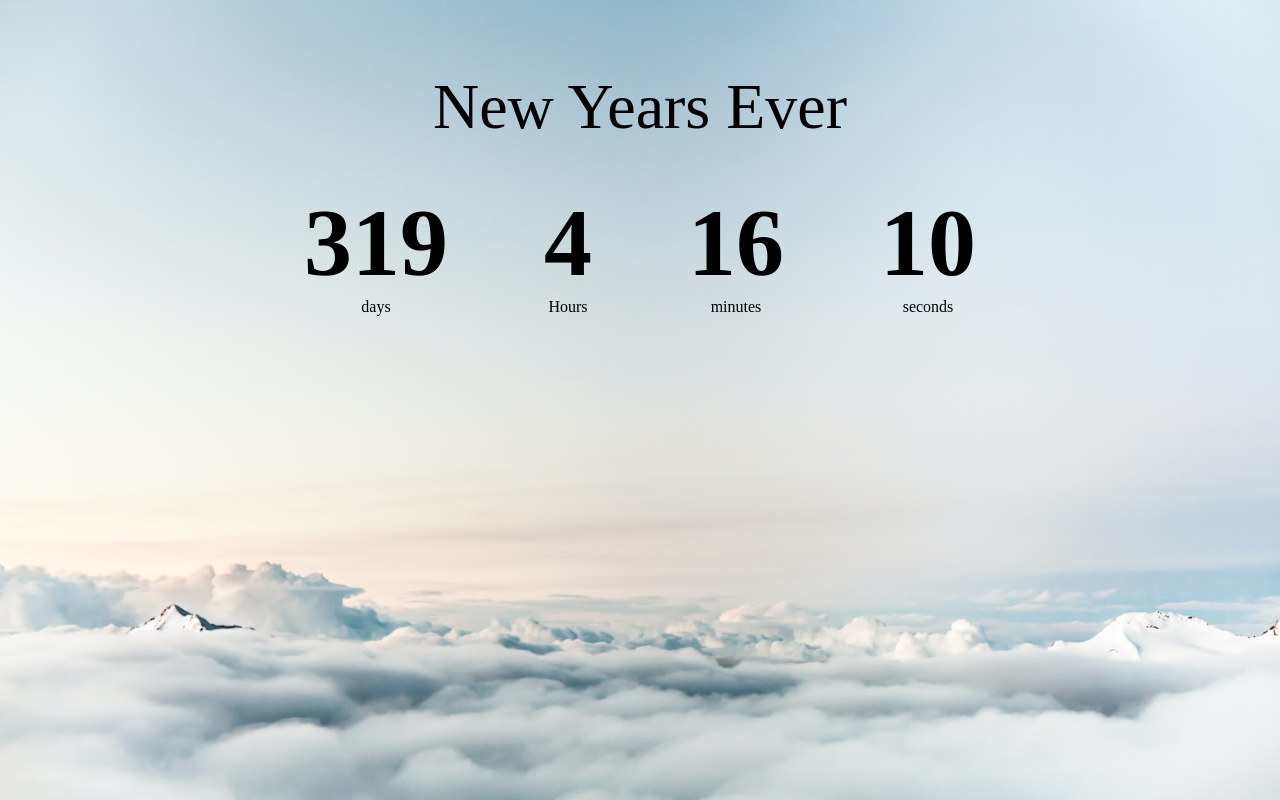
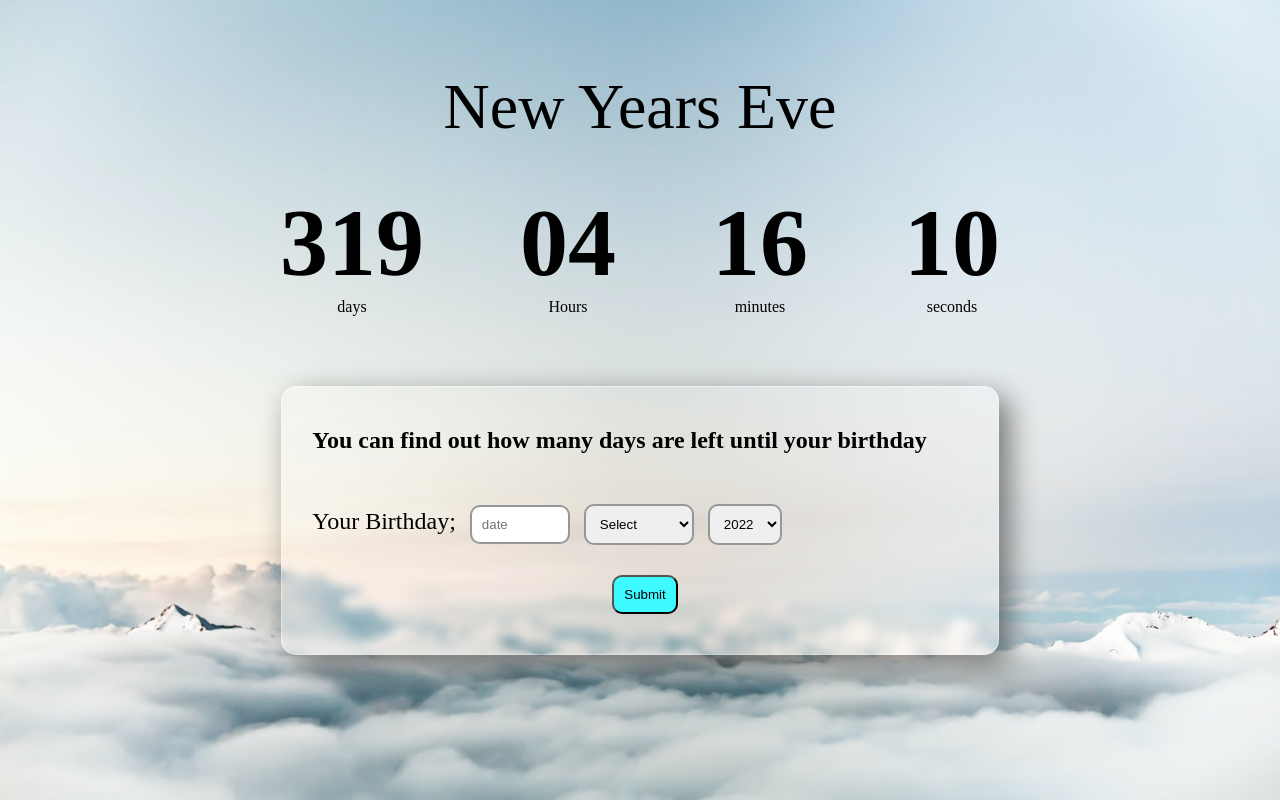
Before and after one commit to Hussein-omar-osman/CountDown-Timer, a plain HTML site: page index.html in a window 1280 px wide. Drawn offline with Linux system fonts and the light colour scheme.

Commit message:
adding birthday calc

```diff
--- a/app.js
+++ b/app.js
@@ -1,4 +1,4 @@
-const newYear = '1 Jan 2023';
+let newYear = '1 January 2023';
 const daysEl = document.getElementById('days');
 const hoursEl = document.getElementById('hours');
 const minutesEl = document.getElementById('minutes');
@@ -17,11 +17,29 @@ function countDown() {
   // console.log(totalSeconds, days, hours, minutes, seconds);
 
   daysEl.innerHTML = days;
-  hoursEl.innerHTML = hours;
-  minutesEl.innerHTML = minutes;
-  secondsEl.innerHTML = seconds;
+  hoursEl.innerHTML = formatTime(hours);
+  minutesEl.innerHTML = formatTime(minutes);
+  secondsEl.innerHTML = formatTime(seconds);
 }
 
 countDown();
 
+function formatTime(time) {
+  if (time < 10) {
+    return (time = `0${time}`);
+  } else {
+    return (time = time);
+  }
+}
+
 setInterval(countDown, 1000);
+
+const dateBorn = document.getElementById('dateBorn');
+const monthBorn = document.getElementById('monthBorn');
+const yearBorn = document.getElementById('yearBorn');
+const h1 = document.getElementById('h1');
+const btn = document.getElementById('submit');
+btn.addEventListener('click', function () {
+  newYear = `${dateBorn.value} ${monthBorn.value} 2022`;
+  h1.innerText = 'Days Remaining';
+});
--- a/index.html
+++ b/index.html
@@ -8,7 +8,7 @@
     <title>Countdown Timer</title>
   </head>
   <body>
-    <h1>New Years Ever</h1>
+    <h1 id="h1">New Years Eve</h1>
 
     <div class="countdown-container">
       <div class="countdown-el days-c">
@@ -28,9 +28,33 @@
         <span>seconds</span>
       </div>
     </div>
-    <div>
-      <label for=""></label>
+    <div class="input">
+      <h2>You can find out how many days are left until your birthday</h2>
+      <label for="">Your Birthday;</label>
+      <input type="number" id="dateBorn" placeholder="date" min="1" max="31" />
+      <select name="" id="monthBorn">
+        <option value="">Select</option>
+        <option value="January">January</option>
+        <option value="February">February</option>
+        <option value="March">March</option>
+        <option value="April">April</option>
+        <option value="May">May</option>
+        <option value="June">June</option>
+        <option value="July">July</option>
+        <option value="August">August</option>
+        <option value="September">September</option>
+        <option value="October">October</option>
+        <option value="November">November</option>
+        <option value="December">December</option>
+      </select>
+      <select name="" id="">
+        <option value="2022">2022</option>
+        <option value="2023">2023</option>
+      </select>
+      <button class="submit" id="submit">Submit</button>
     </div>
     <script src="app.js"></script>
   </body>
 </html>
+
+<!-- <input type="number" id="yearBorn" placeholder="year" /> -->
--- a/style.css
+++ b/style.css
@@ -33,3 +33,58 @@ h1 {
 .countdown-el span {
   font-size: 1rem;
 }
+
+.input {
+  margin-top: 70px;
+  border: 1px solid rgba(255, 255, 255, 0.4);
+  border-radius: 15px;
+  backdrop-filter: blur(5px);
+  background: radial-gradient(
+    at 50% 0%,
+    rgba(0, 0, 0, 0),
+    rgba(255, 255, 255, 0.3)
+  );
+  box-shadow: 10px 10px 30px rgba(0, 0, 0, 0.5);
+  transition: all 0.3s ease-in-out;
+  padding: 20px 20px 10px 30px;
+}
+.input:hover {
+  transform: scale(1.01);
+  backdrop-filter: blur(7px);
+  background: radial-gradient(
+    at 50% 0%,
+    rgba(0, 0, 0, 0),
+    rgba(255, 255, 255, 0.3)
+  );
+  box-shadow: 10px 10px 40px rgba(0, 0, 0, 0.7);
+}
+.submit {
+  padding: 10px;
+  border-radius: 10px;
+  background-color: rgb(62, 249, 255);
+  display: block;
+  margin: 30px 300px;
+  cursor: pointer;
+}
+h2 {
+  margin-bottom: 50px;
+  font-size: 1.5rem;
+}
+.input input {
+  padding: 10px;
+  border: 2px solid rgb(151, 151, 151);
+  border-radius: 10px;
+  margin-left: 10px;
+  width: 100px;
+}
+
+.input label {
+  font-size: 1.5rem;
+}
+
+.input select {
+  padding: 10px;
+  border: 2px solid rgb(151, 151, 151);
+  border-radius: 10px;
+  margin-left: 10px;
+}
```
